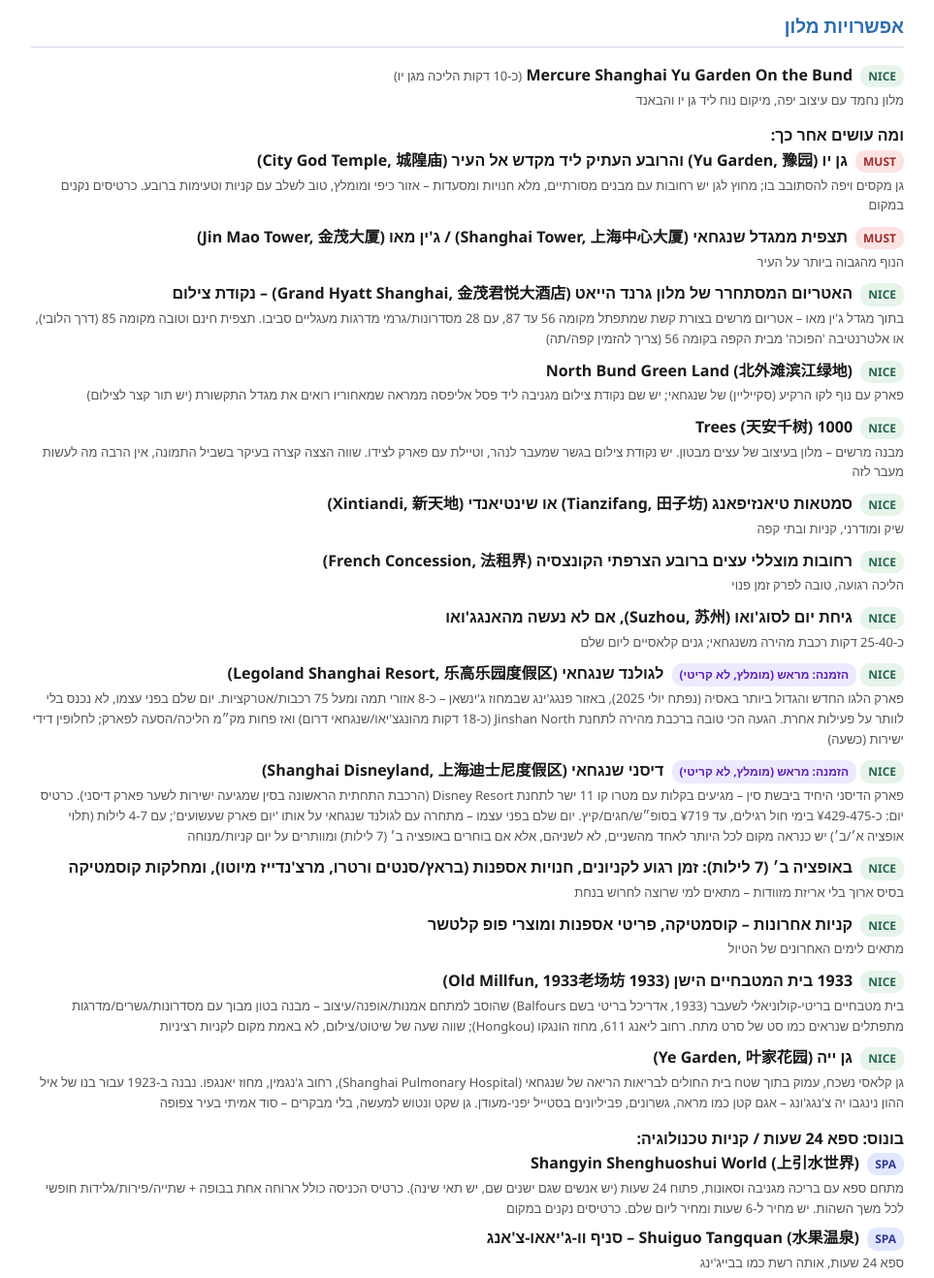
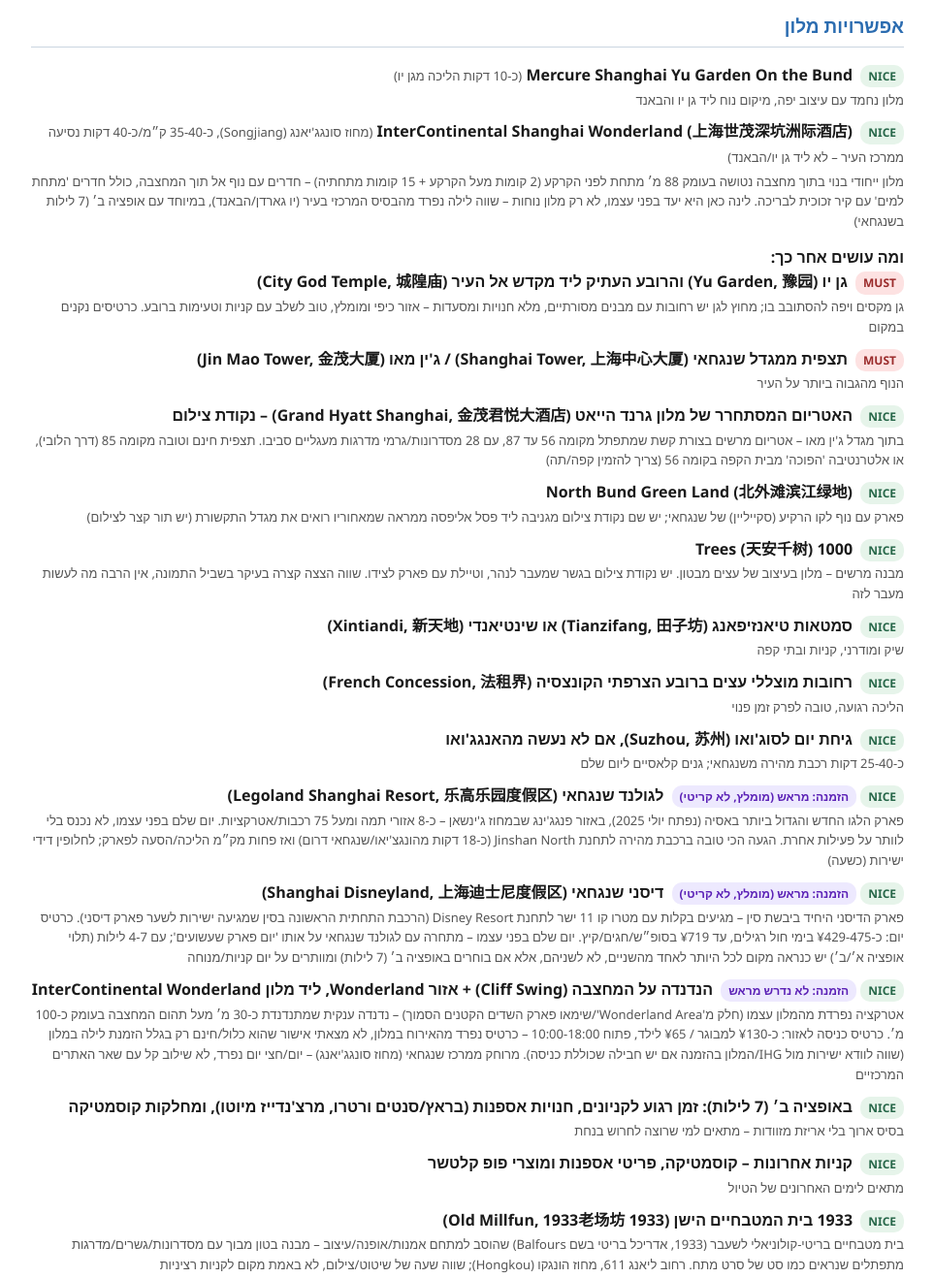
Before and after one commit to ron1196/rr-china, a plain HTML site: page 11-shanghai.html in a window 1280 px wide. Shown: the part 320-1638 px from the top of the page at 97% size, without its empty margins (158-1121 px from the left). Drawn offline with Linux system fonts and the light colour scheme.

Commit message:
Add InterContinental Shanghai Wonderland (quarry hotel) as hotel option + its cliff swing as NICE attraction - flagged: swing ticket (¥130) appears separate from room booking, not confirmed as complimentary

```diff
--- a/11-shanghai.html
+++ b/11-shanghai.html
@@ -87,6 +87,11 @@
   <span class="title">Mercure Shanghai Yu Garden On the Bund</span> <span class="desc">(כ-10 דקות הליכה מגן יו)</span>
   <div class="desc">מלון נחמד עם עיצוב יפה, מיקום נוח ליד גן יו והבאנד</div>
 </div>
+<div class="after-item">
+  <span class="badge badge-nice">NICE</span>
+  <span class="title">InterContinental Shanghai Wonderland (上海世茂深坑洲际酒店)</span> <span class="desc">(מחוז סונגג'יאנג (Songjiang), כ-35-40 ק״מ/כ-40 דקות נסיעה ממרכז העיר – לא ליד גן יו/הבאנד)</span>
+  <div class="desc">מלון ייחודי בנוי בתוך מחצבה נטושה בעומק 88 מ׳ מתחת לפני הקרקע (2 קומות מעל הקרקע + 15 קומות מתחתיה) – חדרים עם נוף אל תוך המחצבה, כולל חדרים 'מתחת למים' עם קיר זכוכית לבריכה. לינה כאן היא יעד בפני עצמו, לא רק מלון נוחות – שווה לילה נפרד מהבסיס המרכזי בעיר (יו גארדן/הבאנד), במיוחד עם אופציה ב׳ (7 לילות בשנגחאי)</div>
+</div>
 
 <span class="label">ומה עושים אחר כך:</span>
 <div class="after-item">
@@ -138,6 +143,11 @@
   <span class="badge badge-nice">NICE</span><span class="badge badge-book">הזמנה: מראש (מומלץ, לא קריטי)</span>
   <span class="title">דיסני שנגחאי (Shanghai Disneyland, 上海迪士尼度假区)</span>
   <div class="desc">פארק הדיסני היחיד ביבשת סין – מגיעים בקלות עם מטרו קו 11 ישר לתחנת Disney Resort (הרכבת התחתית הראשונה בסין שמגיעה ישירות לשער פארק דיסני). כרטיס יום: כ-¥429-475 בימי חול רגילים, עד ¥719 בסופ״ש/חגים/קיץ. יום שלם בפני עצמו – מתחרה עם לגולנד שנגחאי על אותו 'יום פארק שעשועים'; עם 4-7 לילות (תלוי אופציה א׳/ב׳) יש כנראה מקום לכל היותר לאחד מהשניים, לא לשניהם, אלא אם בוחרים באופציה ב׳ (7 לילות) ומוותרים על יום קניות/מנוחה</div>
+</div>
+<div class="after-item">
+  <span class="badge badge-nice">NICE</span><span class="badge badge-book">הזמנה: לא נדרש מראש</span>
+  <span class="title">הנדנדה על המחצבה (Cliff Swing) + אזור Wonderland, ליד מלון InterContinental Wonderland</span>
+  <div class="desc">אטרקציה נפרדת מהמלון עצמו (חלק מ'Wonderland Area'/שימאו פארק השדים הקטנים הסמוך) – נדנדה ענקית שמתנדנדת כ-30 מ׳ מעל תהום המחצבה בעומק כ-100 מ׳. כרטיס כניסה לאזור: כ-¥130 למבוגר / ¥65 לילד, פתוח 10:00-18:00 – כרטיס נפרד מהאירוח במלון, לא מצאתי אישור שהוא כלול/חינם רק בגלל הזמנת לילה במלון (שווה לוודא ישירות מול IHG/המלון בהזמנה אם יש חבילה שכוללת כניסה). מרוחק ממרכז שנגחאי (מחוז סונגג'יאנג) – יום/חצי יום נפרד, לא שילוב קל עם שאר האתרים המרכזיים</div>
 </div>
 <div class="after-item">
   <span class="badge badge-nice">NICE</span>
```
